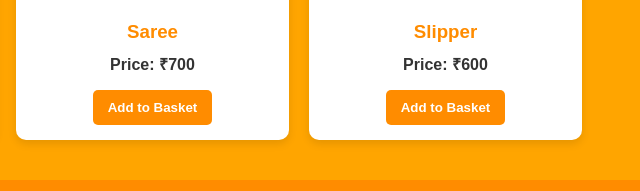
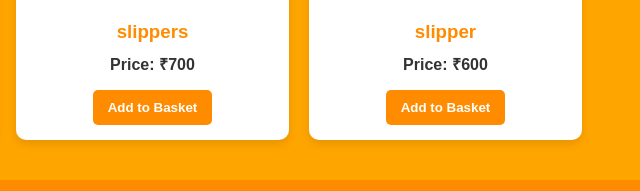
Before and after one commit to Charanteja-madeti/handloom-fashion-, a website: page products.html in a window 1280 px wide. Shown: the part 692-883 px from the top of the page, 634-1274 px from the left. Drawn offline with Linux system fonts and the light colour scheme.

Commit message:
Update products.html

```diff
--- a/products.html
+++ b/products.html
@@ -221,7 +221,7 @@
     </div>
       <div class="product">
       <img src="img8.jpeg" alt="slippers">
-      <h3>Saree</h3>
+      <h3>slippers</h3>
       <p>Price: ₹700</p>
      <button class="add-to-basket"
           data-name="slippers"
@@ -232,7 +232,7 @@
     </div>
       <div class="product">
       <img src="img10.jpeg" alt="slipper">
-      <h3>Slipper</h3>
+      <h3>slipper</h3>
       <p>Price: ₹600</p>
      <button class="add-to-basket"
           data-name="slipper"
```
